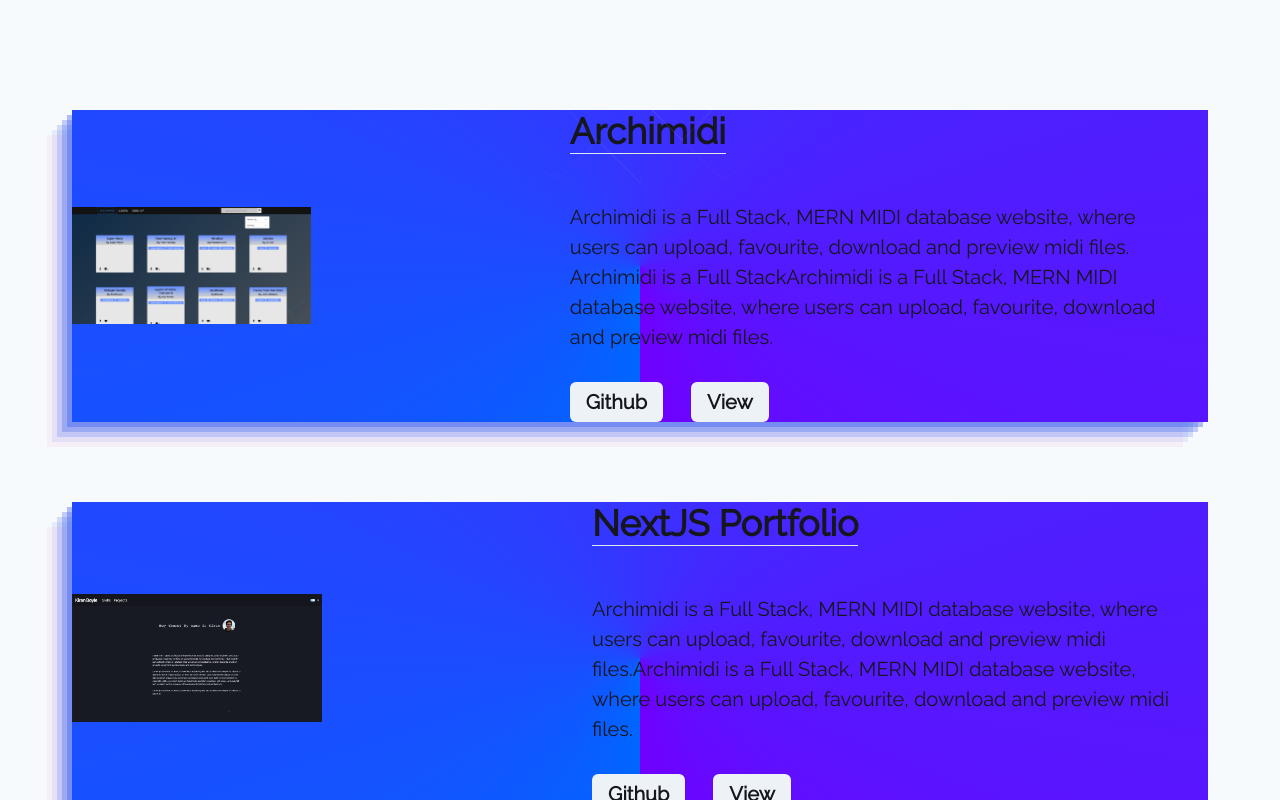
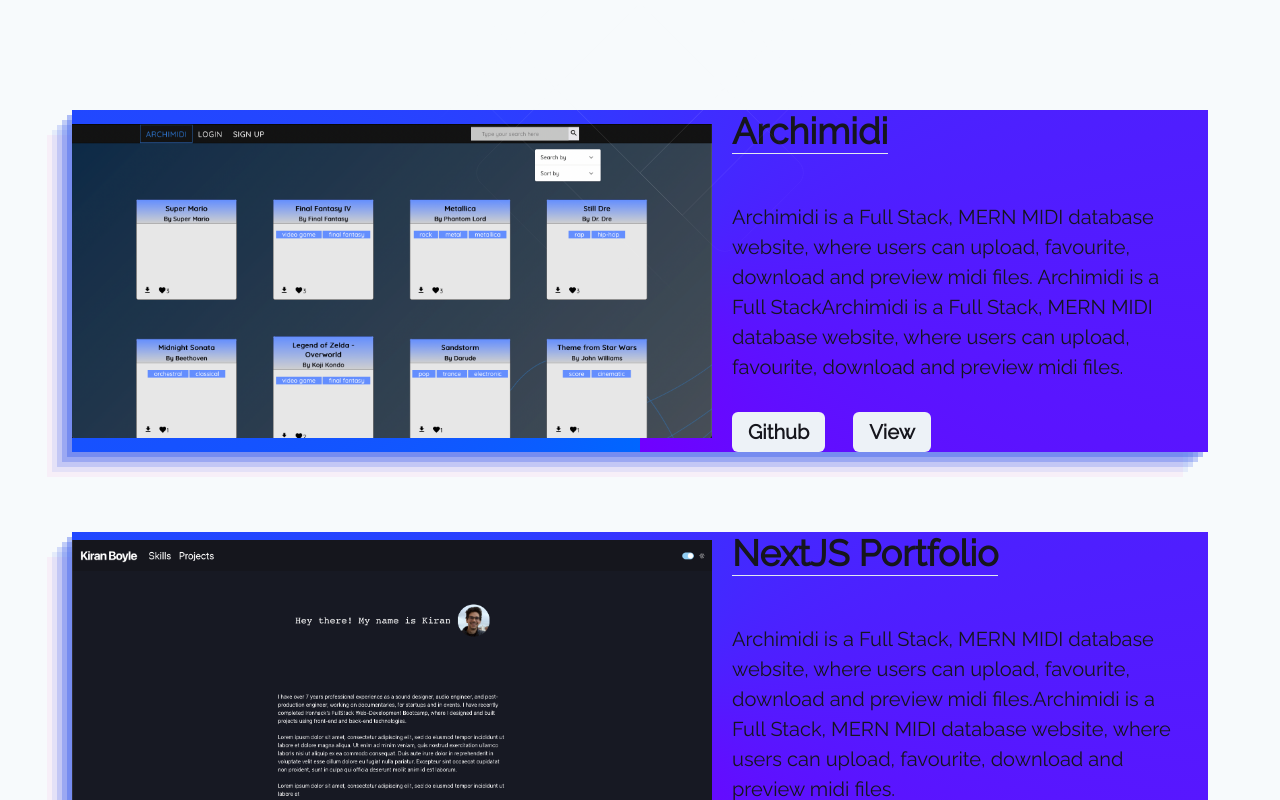
Before and after one commit to AKiranB/portfolio-with-nextjs, a Next.js app: page / in a window 1280 px wide. Shown: the part 1700-2500 px from the top of the page. Built offline with nearby package versions, Linux system fonts and the light colour scheme.

Commit message:
resized project card to run better with firefox

```diff
--- a/jest.config.js
+++ b/jest.config.js
@@ -4,6 +4,9 @@
         '!**/*.d.ts',
         '!**/node_modules/**',
     ],
+    transform: {
+        "^.+\\.(js|jsx|ts|tsx)$": ["babel-jest", { presets: ["next/babel"] }],
+    },
     moduleNameMapper: {
         // Handle CSS imports (with CSS modules)
         // https://jestjs.io/docs/webpack#mocking-css-modules
--- a/src/components/projects/ProjectCard.js
+++ b/src/components/projects/ProjectCard.js
@@ -25,14 +25,14 @@
             boxShadow={'rgba(63, 98, 235, 0.4) -5px 5px, rgba(63, 98, 235, 0.3) -10px 10px, rgba(63, 98, 235, 0.2) -15px 15px, rgba(63, 98, 235, 0.1) -20px 20px, rgba(240, 46, 170, 0.05) -25px 25px;'}
 
         >
-            <Link height='100%' passHref href='https://www.github.com'>
-                <Image
-                    className="projectLinks"
-                    width={'50%'}
-                    height='100%'
-                    alt='screenshot of website'
-                    src={img} />
-            </Link>
+
+            <Image
+                className="projectLinks"
+                width={'50vw'}
+                height='100%'
+                alt='screenshot of website'
+                src={img} />
+
             <Flex
                 justifyContent={'flex-start'}
                 ml={'20px'} mr={'20px'} alignItems={'flex-start'}
```
Also changed, not shown: .babelrc (deleted).
